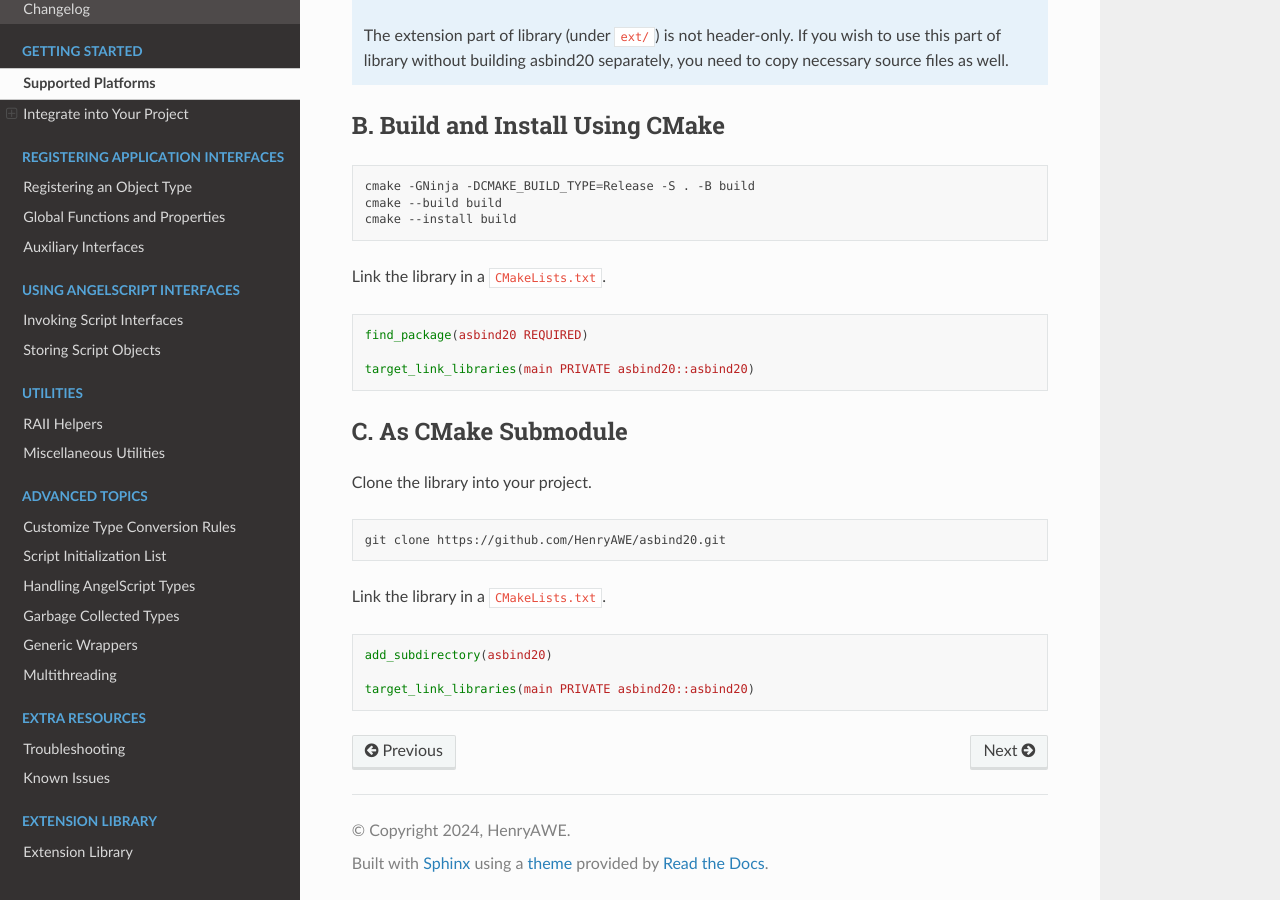
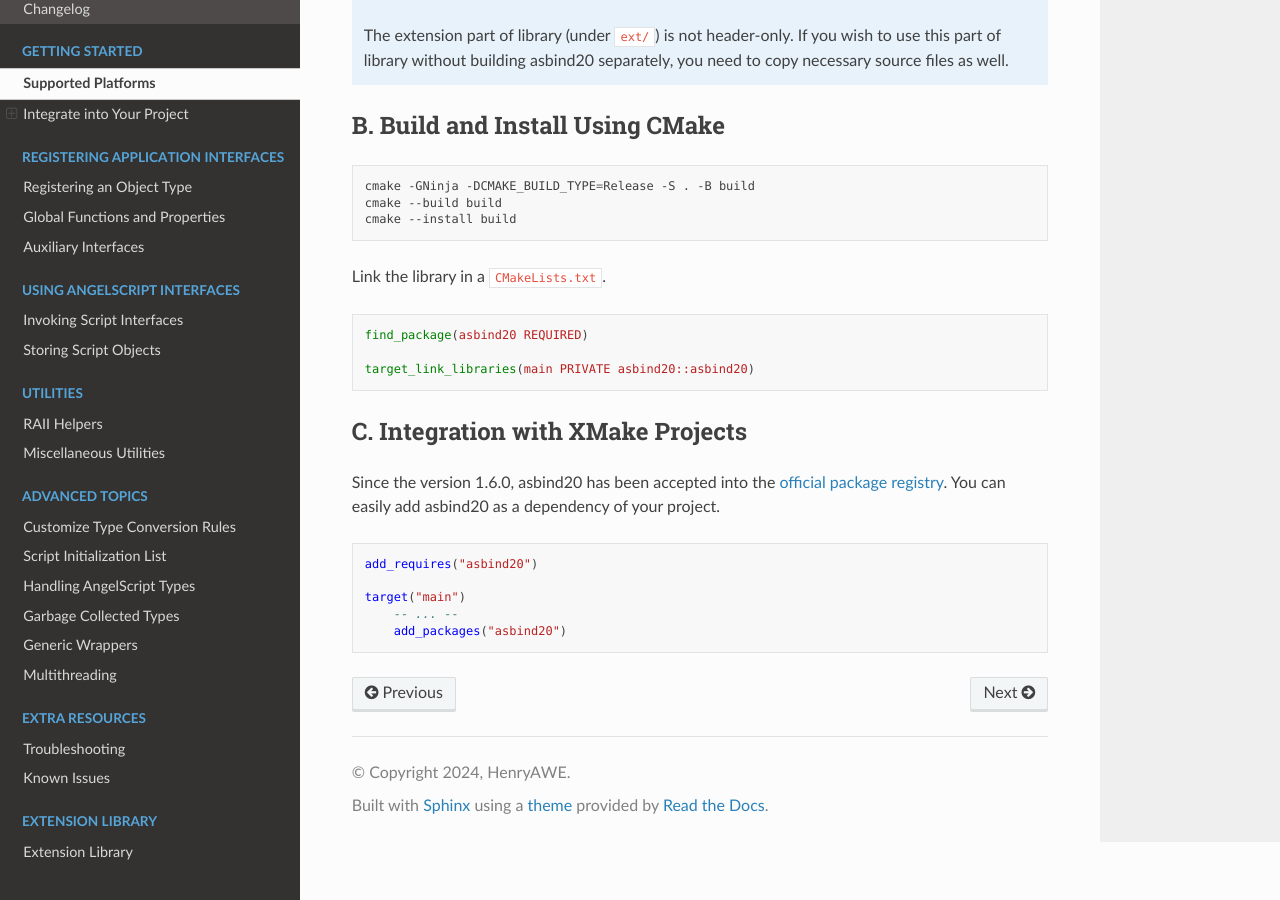
Before and after one commit to HenryAWE/asbind20, a Sphinx documentation site: the page built from doc/start.rst, in a window 1280 px wide and 900 px high, scrolled down 1253 px. Built offline with Sphinx 7.4.7 and the Read the Docs theme 3.1.0, drawn with Linux system fonts in a browser that asks for light colours.

Commit message:
Documentation for xmake support

```diff
--- a/doc/changelog.rst
+++ b/doc/changelog.rst
@@ -21,6 +21,11 @@ Bug fix
 ~~~~~~~
 
 - Fix mismatched declaration in array extension that may cause crash on x86 platform.
+
+Documentation
+~~~~~~~~~~~~~
+
+- Add information about using asbind20 in XMake projects.
 
 Removed
 ~~~~~~~
--- a/doc/start.rst
+++ b/doc/start.rst
@@ -72,18 +72,16 @@ Link the library in a ``CMakeLists.txt``.
 
     target_link_libraries(main PRIVATE asbind20::asbind20)
 
-C. As CMake Submodule
---------------------------------
-Clone the library into your project.
+C. Integration with XMake Projects
+----------------------------------
 
-.. code-block:: sh
+Since the version 1.6.0, asbind20 has been accepted into the `official package registry <https://github.com/xmake-io/xmake-repo>`_.
+You can easily add asbind20 as a dependency of your project.
 
-    git clone https://github.com/HenryAWE/asbind20.git
+.. code-block:: lua
 
-Link the library in a ``CMakeLists.txt``.
+    add_requires("asbind20")
 
-.. code-block:: cmake
-
-    add_subdirectory(asbind20)
-
-    target_link_libraries(main PRIVATE asbind20::asbind20)
+    target("main")
+        -- ... --
+        add_packages("asbind20")
```
